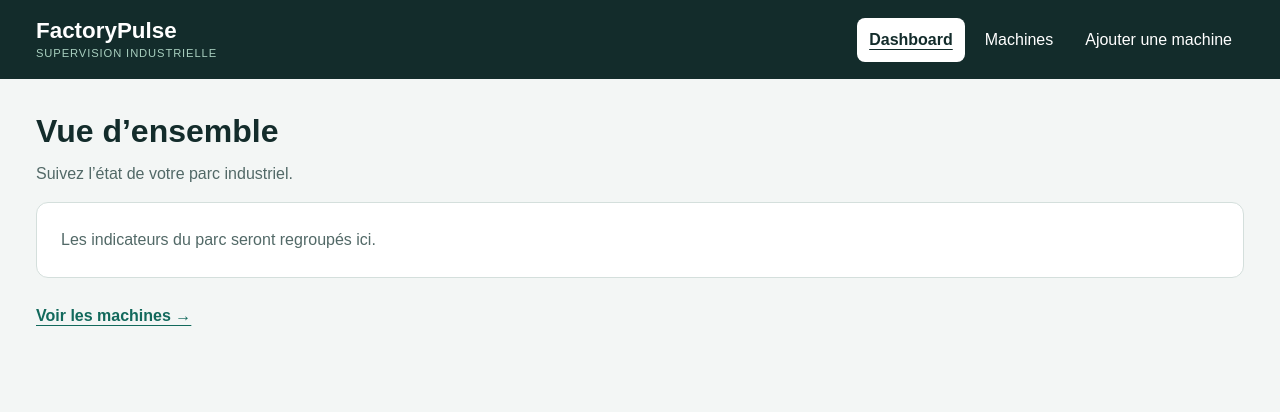
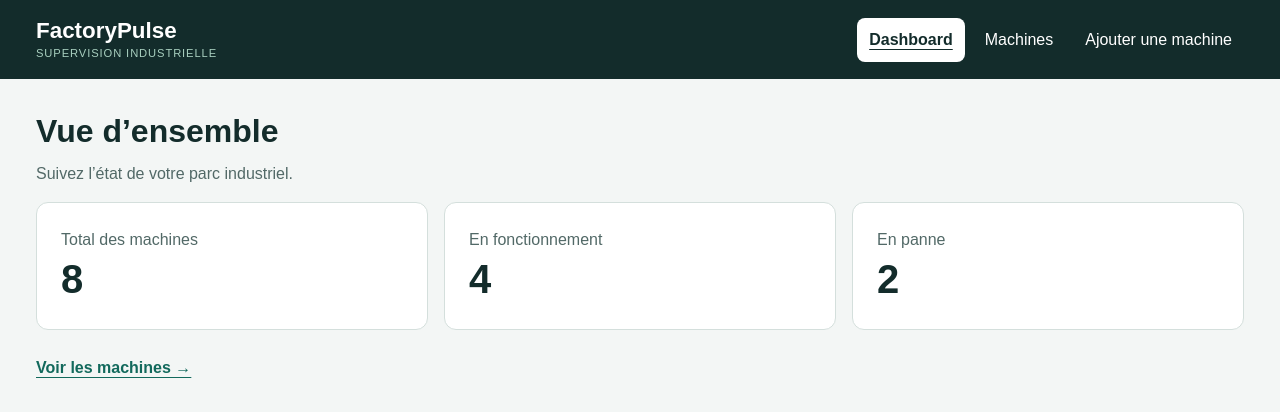
Before and after one commit to AymaneLoussal/FactoryPulse, a React (Vite) app: page / in a window 1280 px wide. Shown: the top 412 px of the page. Built offline with nearby package versions, Linux system fonts and the light colour scheme.

Commit message:
feat(FC-9): derive dashboard statistics

```diff
--- a/src/pages/Dashboard.jsx
+++ b/src/pages/Dashboard.jsx
@@ -11,11 +11,15 @@ export default function Dashboard({ machines, loading, error }) {
         title="Vue d’ensemble"
         description="Suivez l’état de votre parc industriel."
       />
-      <MachineDataState machines={machines} loading={loading} error={error}>
-        <Panel>
-          <p>Les indicateurs du parc seront regroupés ici.</p>
-        </Panel>
-      </MachineDataState>
+      {loading || error ? (
+        <MachineDataState machines={machines} loading={loading} error={error} />
+      ) : (
+        <div className="stats-grid">
+          <Panel><p>Total des machines</p><strong className="stat-value">{machines.length}</strong></Panel>
+          <Panel><p>En fonctionnement</p><strong className="stat-value">{machines.filter(machine => machine.status === 'En fonctionnement').length}</strong></Panel>
+          <Panel><p>En panne</p><strong className="stat-value">{machines.filter(machine => machine.status === 'En panne').length}</strong></Panel>
+        </div>
+      )}
       <Link className="text-link" to="/machines">Voir les machines →</Link>
     </section>
   )
--- a/src/styles/global.css
+++ b/src/styles/global.css
@@ -31,6 +31,8 @@ h1, h2, p { margin: 0; }
 .page-heading h2 { font-size: clamp(1.5rem, 4vw, 2rem); line-height: 1.3; margin-bottom: 0.5rem; }
 .page-heading p, .panel p { color: var(--color-muted); }
 .panel { background: var(--color-surface); border: 1px solid var(--color-border); border-radius: 12px; padding: 1.5rem; }
+.stats-grid { display: grid; grid-template-columns: repeat(auto-fit, minmax(min(100%, 230px), 1fr)); gap: 1rem; }
+.stat-value { display: block; font-size: 2.5rem; line-height: 1.3; }
 .data-error { color: #a52d26; }
 :focus-visible { outline: 2px solid var(--color-action); outline-offset: 3px; }
 .skip-link { position: absolute; top: 0.5rem; left: 1rem; transform: translateY(-200%); background: #fff; color: var(--color-text); padding: 0.5rem 1rem; border-radius: 8px; }
```
